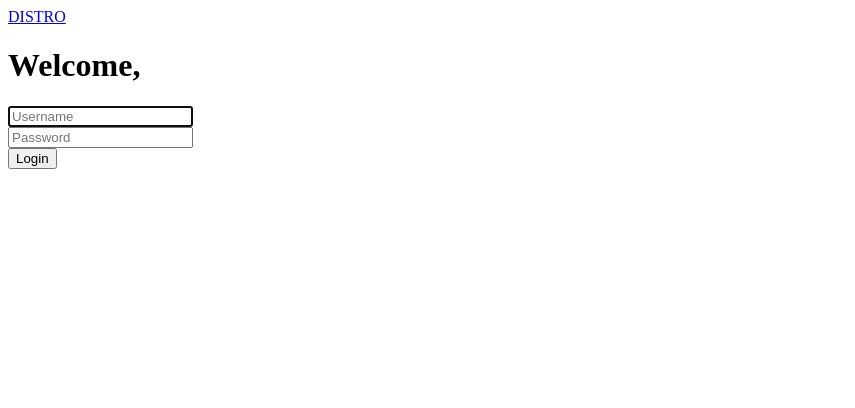
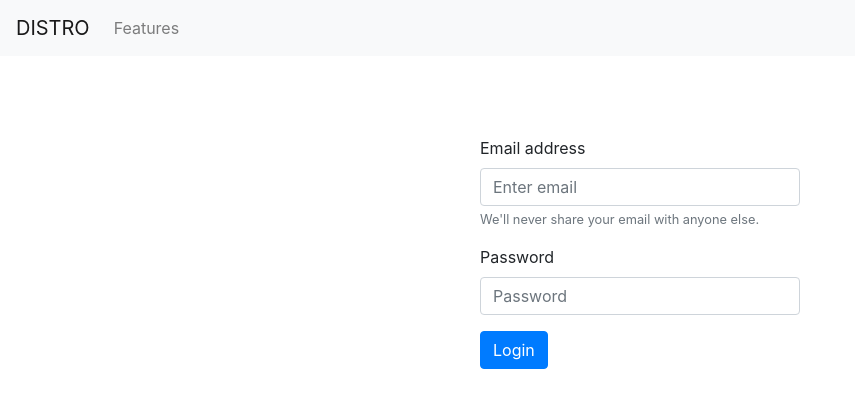
Before and after one commit to davidm505/DISTRO, a Flask app: page /login in a window 1280 px wide. Shown: the top 408 px of the page, without its empty margins (0-855 px from the left). Run offline with Flask 2, Linux system fonts and the light colour scheme; some libraries are stand-ins or nearby versions.

Commit message:
Remove JQuery from JS file. Update login func in app.py to render login.html instead of index.html. Rename index.html to login.html.

```diff
--- a/src/app.py
+++ b/src/app.py
@@ -26,4 +26,4 @@ def login():
         pass
         # user is attempting to log in
     else:
-        return render_template("index.html")
+        return render_template("login.html")
--- a/src/helpers.py
+++ b/src/helpers.py
@@ -3,8 +3,8 @@ from functools import wraps
 
 def login_required(f):
     @wraps(f)
-    def func(*args, **kwargs):
+    def wrapper(*args, **kwargs):
         if session.get("user_id") is None:
             return redirect("/login")
         return f(*args, **kwargs)
-    return func
+    return wrapper
--- a/src/static/index-style.css
+++ b/src/static/index-style.css
@@ -1,41 +1,6 @@
-body {
-    margin: 0;
-}
-
-main {
-    text-align: center;
-}
-
-h1 {
-    padding-right: 4em;
-}
-
-.container {
-    background-color: rgb(54, 63, 117);
-    padding: 1em 4em;
-}
-
-.login-form {
-    margin-top: 5em;
-    padding: 3em 0;
-    width: 30%;
+form {
+    width: 25%;
     margin-left: auto;
     margin-right: auto;
+    margin-top: 5em;
 }
-
-#brand {
-    color: white;
-    text-decoration: none;
-}
-
-#username {
-    margin-bottom: 1em;
-}
-
-#pw {
-    margin-bottom: 2em;
-}
-
-#brand:hover {
-    text-decoration: underline;
-}
--- a/src/static/loginvalidation.js
+++ b/src/static/loginvalidation.js
@@ -1,13 +1,13 @@
-$(document).ready(function(){
+let form = document.querySelector("main form").addEventListener("submit", function(event){
 
-    $("form").submit(function(event){
+    let email = document.querySelector("#email");
+    let pw = document.querySelector("#pw");
 
-        let userName = $("#username").val();
-        let pW = $("#pw").val();
+    let pwValue = pw.value;
+    let emailValue = email.value;
 
-        if (!userName || !pW) {
-            event.preventDefault();
-            alert("Please double check the fields.");
-        }
-    });
+    if (!pwValue || !emailValue) {
+        event.preventDefault();
+        alert("Please check the fields below.");
+    }
 });
--- a/src/templates/index.html
+++ /dev/null
@@ -1,33 +0,0 @@
-<!DOCTYPE html>
-<html lang="en">
-<head>
-    <meta charset="UTF-8">
-    <meta name="viewport" content="width=device-width, initial-scale=1.0">
-    <meta http-equiv="X-UA-Compatible" content="ie=edge">
-    <!-- custome stylesheet -->
-    <link rel="stylesheet" href="styles/index-style.css">
-    <!-- jquery CDN -->
-    <script
-        src="https://code.jquery.com/jquery-3.4.1.min.js"
-        integrity="sha256-CSXorXvZcTkaix6Yvo6HppcZGetbYMGWSFlBw8HfCJo="
-        crossorigin="anonymous">
-    </script>
-    <title>DISTRO | Login</title>
-</head>
-<body>
-    <header>
-        <nav class="container">
-            <a href="index.html" id="brand">DISTRO</a>
-        </nav>
-    </header>
-    <main>
-        <form action="/index" method="POST" class="login-form">
-            <h1>Welcome,</h1>
-            <input type="text" name="username" id="username" placeholder="Username" autofocus> <br>
-            <input type="password" name="pw" id="pw" placeholder="Password"> <br>
-            <input type="submit" value="Login">
-        </form>
-    </main>
-</body>
-<script src="js/loginvalidation.js"></script>
-</html>
--- /dev/null
+++ b/src/templates/layout.html
@@ -0,0 +1,27 @@
+<!DOCTYPE html>
+<html lang="en">
+<head>
+    <meta charset="UTF-8">
+    <meta name="viewport" content="width=device-width, initial-scale=1.0">
+    <meta http-equiv="X-UA-Compatible" content="ie=edge">
+    <!-- bootstrap -->
+    <link rel="stylesheet" href="https://stackpath.bootstrapcdn.com/bootstrap/4.3.1/css/bootstrap.min.css" integrity="sha384-ggOyR0iXCbMQv3Xipma34MD+dH/1fQ784/j6cY/iJTQUOhcWr7x9JvoRxT2MZw1T" crossorigin="anonymous">
+    <!-- custom style -->
+    {% block style %}{% endblock %}
+    <title>DISTRO | {% block title %}{% endblock %}</title>
+</head>
+<body>
+    <nav class="navbar navbar-expand-lg navbar-light bg-light">
+        <a class="navbar-brand" href="/">DISTRO</a>
+        <button class="navbar-toggler" type="button" data-toggle="collapse" data-target="#navbarNavAltMarkup" aria-controls="navbarNavAltMarkup" aria-expanded="false" aria-label="Toggle navigation">
+            <span class="navbar-toggler-icon"></span>
+        </button>
+        <div class="collapse navbar-collapse" id="navbarNavAltMarkup">
+            <div class="navbar-nav">
+            <a class="nav-item nav-link" href="#">Features</a>
+            </div>
+        </div>
+    </nav>
+    {% block body %}{% endblock %}
+</body>
+</html>
--- /dev/null
+++ b/src/templates/login.html
@@ -0,0 +1,28 @@
+{% extends "layout.html" %}
+
+{% block title %}
+    Login
+{% endblock %}
+
+{% block style %}
+    <link rel="stylesheet" href="../static/index-style.css">
+{% endblock %}
+
+{% block body %}
+    <main>
+        <form action="/login" method="POST">
+            <div class="form-group">
+              <label for="email">Email address</label>
+              <input type="email" class="form-control" name="email" id="email" aria-describedby="emailHelp" placeholder="Enter email">
+              <small id="emailHelp" class="form-text text-muted">We'll never share your email with anyone else.</small>
+            </div>
+            <div class="form-group">
+              <label for="pw">Password</label>
+              <input type="password" class="form-control" id="pw" placeholder="Password" name="pw">
+            </div>
+            <button type="submit" class="btn btn-primary">Login</button>
+        </form>
+    </main>
+    <script src="../static/loginvalidation.js"></script>
+
+{% endblock %}
```
